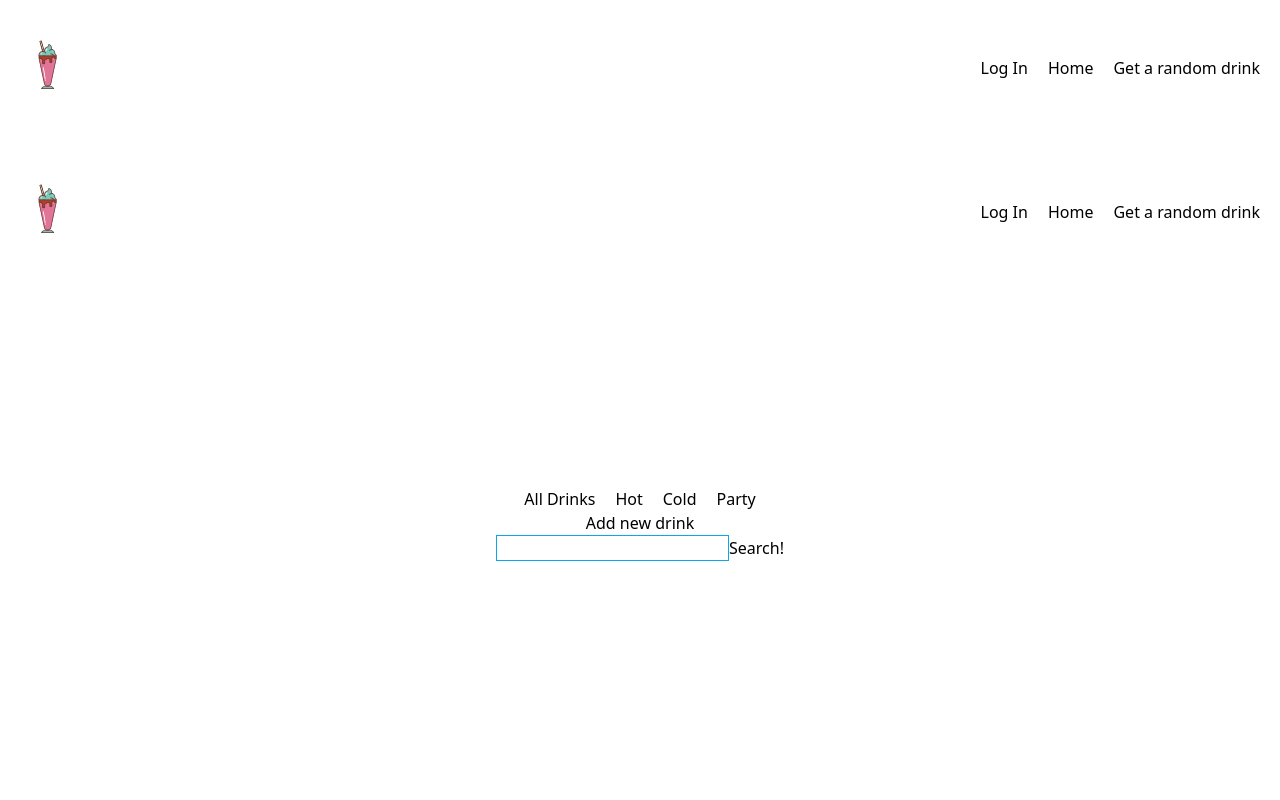
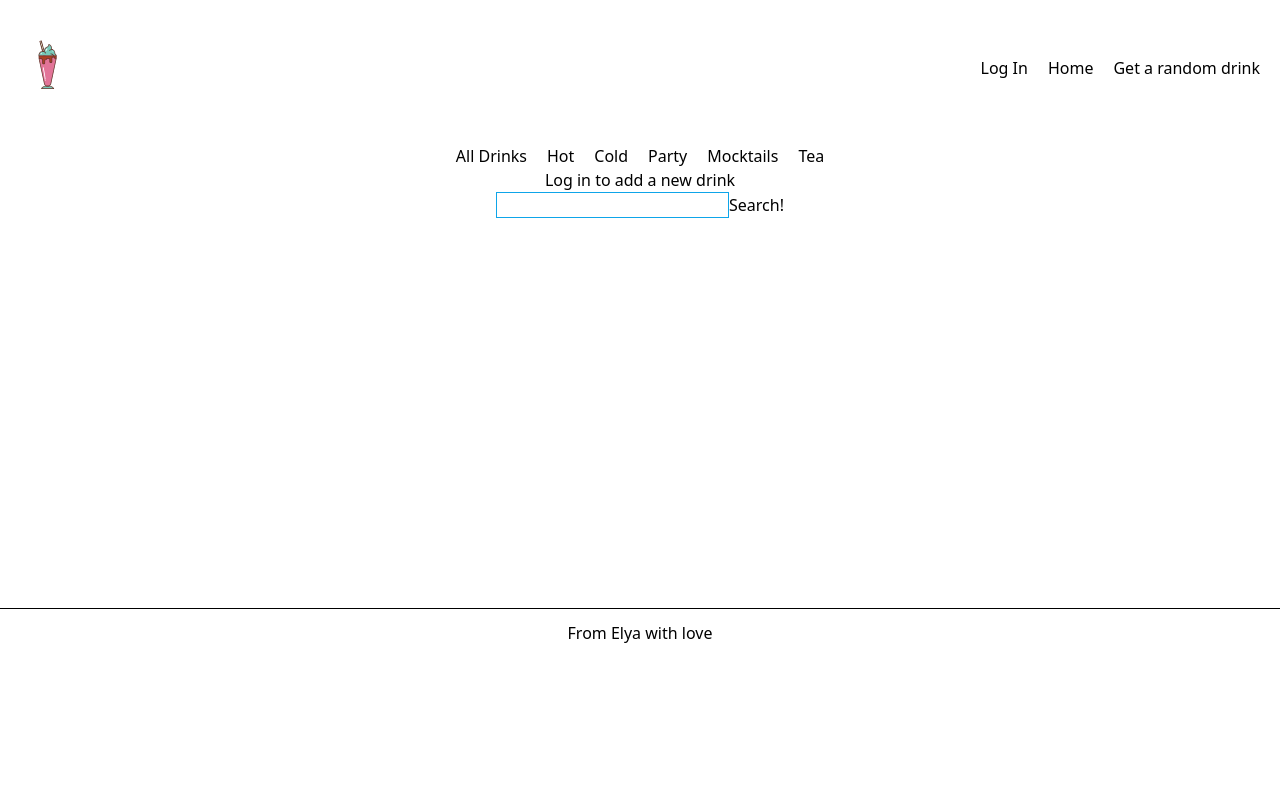
Before and after one commit to Elyamira/drinksdb, a React (Create React App) app in the folder front/: page / in a window 1280 px wide. Shown: the top 800 px of the page. Built offline with nearby package versions, Linux system fonts and the light colour scheme.

Commit message:
Homepage updates

```diff
--- a/front/src/Pages/Home.js
+++ b/front/src/Pages/Home.js
@@ -1,21 +1,27 @@
-import { useState } from 'react';
-import Navbar from '../components/navbar/Navbar';
-import Search from '../components/Search';
+import React, { useState } from 'react';
+import { useDispatch, useSelector } from 'react-redux';
 import Drinks from '../components/Drinks';
 import ResetFilterButton from '../components/ReseteFilterButton';
+import Search from '../components/Search';
+import { filter, resetFilter } from '../components/slices/drinksSlice';
+import { showPopup } from '../components/slices/popupInputsReducerSlice';
 import AddNewDrinkButton from '../features/AddNewDrinkButton';
-import { showPopup } from '../components/slices/popupInputsReducerSlice';
-import { useDispatch, useSelector } from 'react-redux';
-import AddNewDrinkInputPopup from '../features/AddNewDrinkInputPopup';
+import { useAuth0 } from '@auth0/auth0-react';
 
 const Home = () => {
     const [wordForFilter, setWordForFilter] = useState('');
-
+    const drinksCategories = [
+        'All Drinks',
+        'Hot',
+        'Cold',
+        'Party',
+        'Mocktails',
+        'Tea',
+    ];
     const getSearchedValue = (value) => {
         setWordForFilter(value);
     };
-    const popupState = useSelector((state) => state.popupInputs.status);
-
+    const { isAuthenticated } = useAuth0();
     const dispatch = useDispatch();
     const handleOnAddNewDrink = () => {
         dispatch(showPopup());
@@ -23,23 +29,40 @@ const Home = () => {
     const errorStatus = useSelector((state) => state.errorPopup.status);
 
     return (
-        <div className='flex flex-col space-between h-screen'>
-            <Navbar />
+        <div className='flex flex-col space-between h-full'>
             {errorStatus && <p>ERROR</p>}
             <main className='h-full flex flex-col justify-center items-center'>
                 <div className='flex gap-5 capitalize'>
-                    <h1>All drinks</h1>
-                    <h1>hot</h1>
-                    <h1>cold</h1>
-                    <h1>party</h1>
+                    {drinksCategories.map((category, idx) => (
+                        <h2
+                            className='cursor-pointer'
+                            key={idx}
+                            onClick={() => {
+                                if (category === 'All Drinks') {
+                                    dispatch(resetFilter(''));
+                                    setWordForFilter('');
+                                } else {
+                                    dispatch(resetFilter(''));
+                                    dispatch(filter(category));
+                                    setWordForFilter(category);
+                                }
+                            }}>
+                            {category}
+                        </h2>
+                    ))}
                 </div>
-                <AddNewDrinkButton handleOnAddNewDrink={handleOnAddNewDrink} />
+                {isAuthenticated ? (
+                    <AddNewDrinkButton
+                        handleOnAddNewDrink={handleOnAddNewDrink}
+                    />
+                ) : (
+                    <p>Log in to add a new drink</p>
+                )}
                 <Search onGetValue={(value) => getSearchedValue(value)} />
                 {wordForFilter.length > 0 && (
                     <ResetFilterButton onReset={() => setWordForFilter('')} />
                 )}
-                {popupState && <AddNewDrinkInputPopup />}
-                <Drinks />
+                <Drinks wordForFilter={wordForFilter} />
             </main>
         </div>
     );
```
